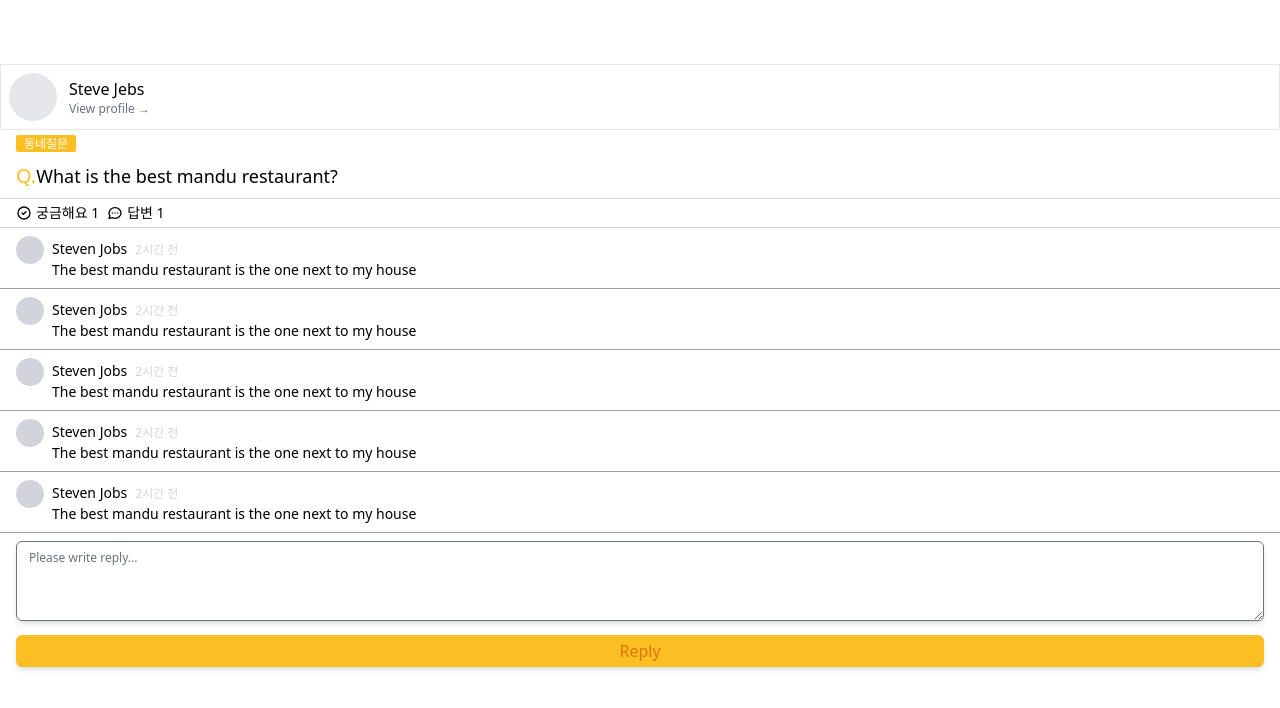
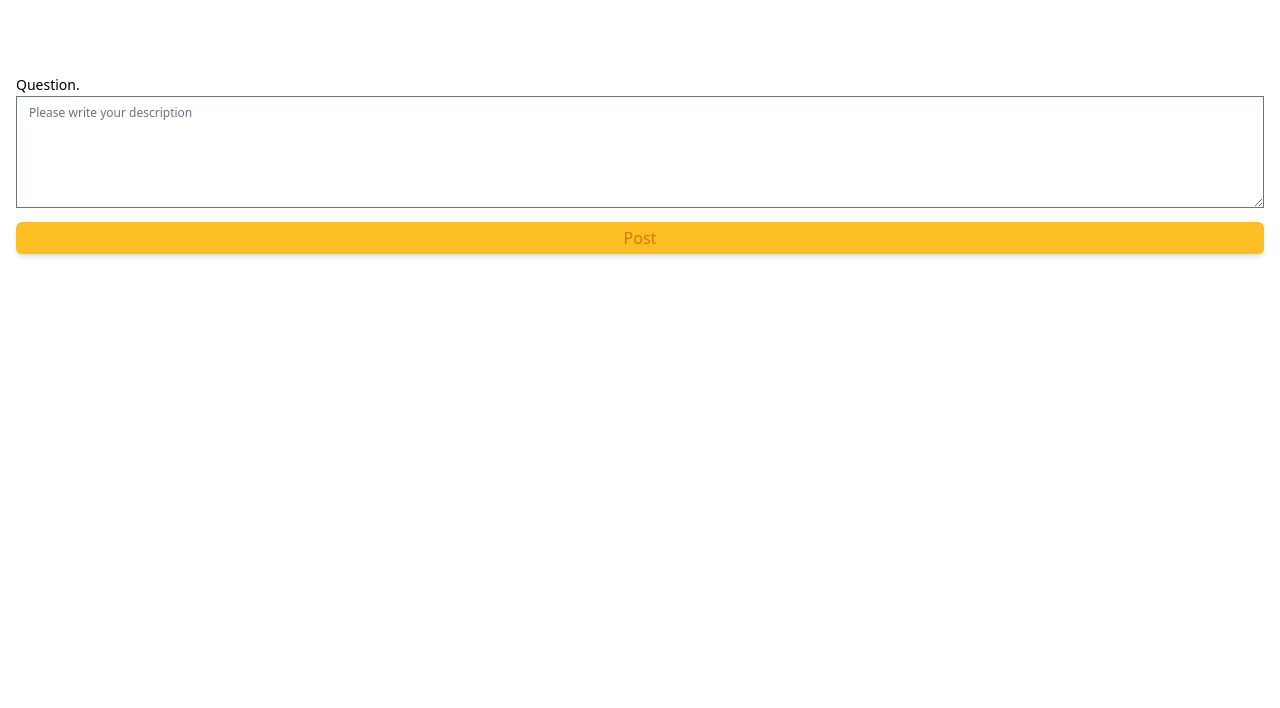
Before and after one commit to Eric-lab-star/carrot-clone, a Next.js app: page /community/write in a window 1280 px wide. Shown: the top 708 px of the page. Built offline with nearby package versions, Linux system fonts and the light colour scheme.

Commit message:
write page

```diff
--- a/pages/community/index.tsx
+++ b/pages/community/index.tsx
@@ -1,16 +1,18 @@
 import type { NextPage } from "next";
+import Link from "next/link";
 
 const Community: NextPage = () => {
   return (
     <div className="py-16 px-4 ">
       {[1, 2, 3, 4, 5, 6, 7].map((v, i) => (
-        <div className="max-w-md m-auto" key={i}>
+        <Link key={i} href={`community/${i}`}>
+          <div className="max-w-md m-auto hover:cursor-pointer">
             <span className="text-xs bg-amber-400 px-2 py-[0.5] text-white rounded-sm">
               동네질문
             </span>
             <span className="flex justify-start text-lg items-center py-2">
-            <span className="text-xl text-amber-400">Q.</span> What is the best
-            mandu restaurant?
+              <span className="text-xl text-amber-400">Q.</span> What is the
+              best mandu restaurant?
             </span>
             <div className="text-xs text-gray-500 flex justify-between">
               <span>니꼬</span>
@@ -53,8 +55,9 @@ const Community: NextPage = () => {
               </span>
             </div>
           </div>
+        </Link>
       ))}
-
+      <Link href="community/write">
         <button className="fixed bottom-5 right-5 bg-amber-400 p-2 text-white rounded-full">
           <svg
             className="w-6 h-6"
@@ -71,6 +74,7 @@ const Community: NextPage = () => {
             ></path>
           </svg>
         </button>
+      </Link>
     </div>
   );
 };
--- /dev/null
+++ b/pages/community/write.tsx
@@ -0,0 +1,25 @@
+import type { NextPage } from "next";
+
+const Write: NextPage = () => {
+  return (
+    <div className="py-16 px-4">
+      <div className="mt-2">
+        <label className="text-sm font-medium cursor-pointer" htmlFor="desc">
+          Question.
+        </label>
+
+        <textarea
+          rows={4}
+          className="text-xs h-28 max-h-28 min-h-full w-full focus:ouline-none focus:ring-transparent focus:border-amber-500 overflow-scroll"
+          id="desc"
+          placeholder="Please write your description"
+        />
+        <button className=" rounded-md  w-full py-1 bg-amber-400 text-amber-600 shadow-md mt-2">
+          Post
+        </button>
+      </div>
+    </div>
+  );
+};
+
+export default Write;
```
Lines whose indentation alone changed are shown as unchanged.
